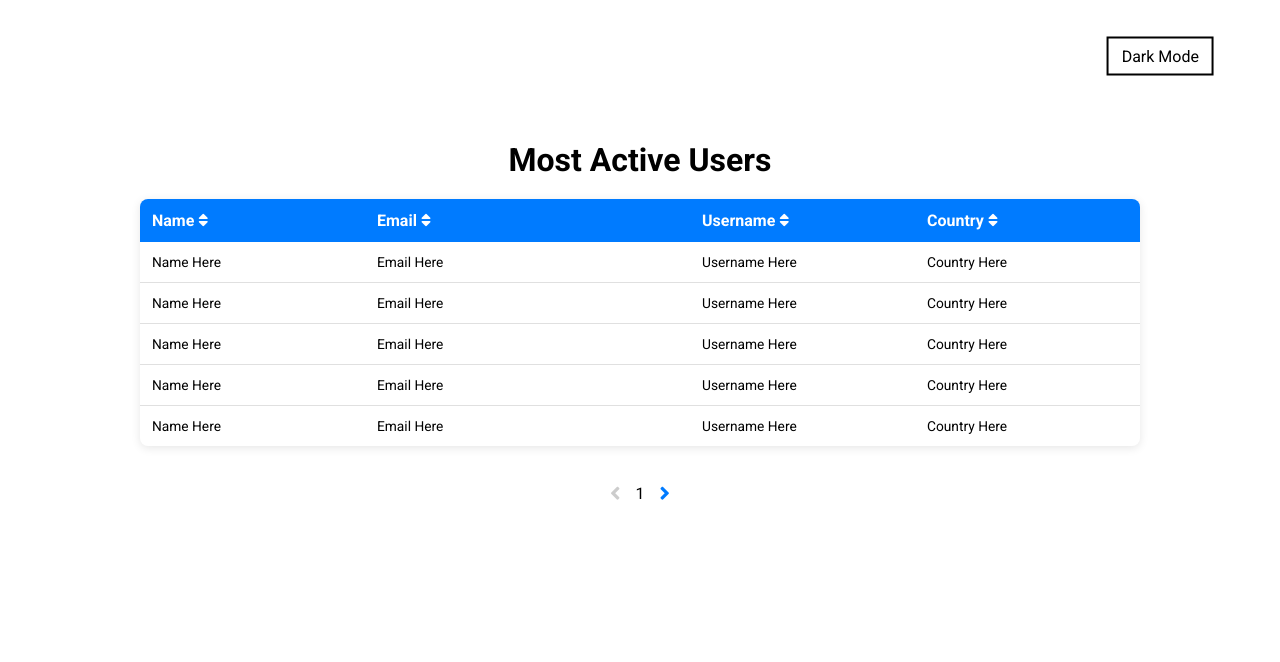
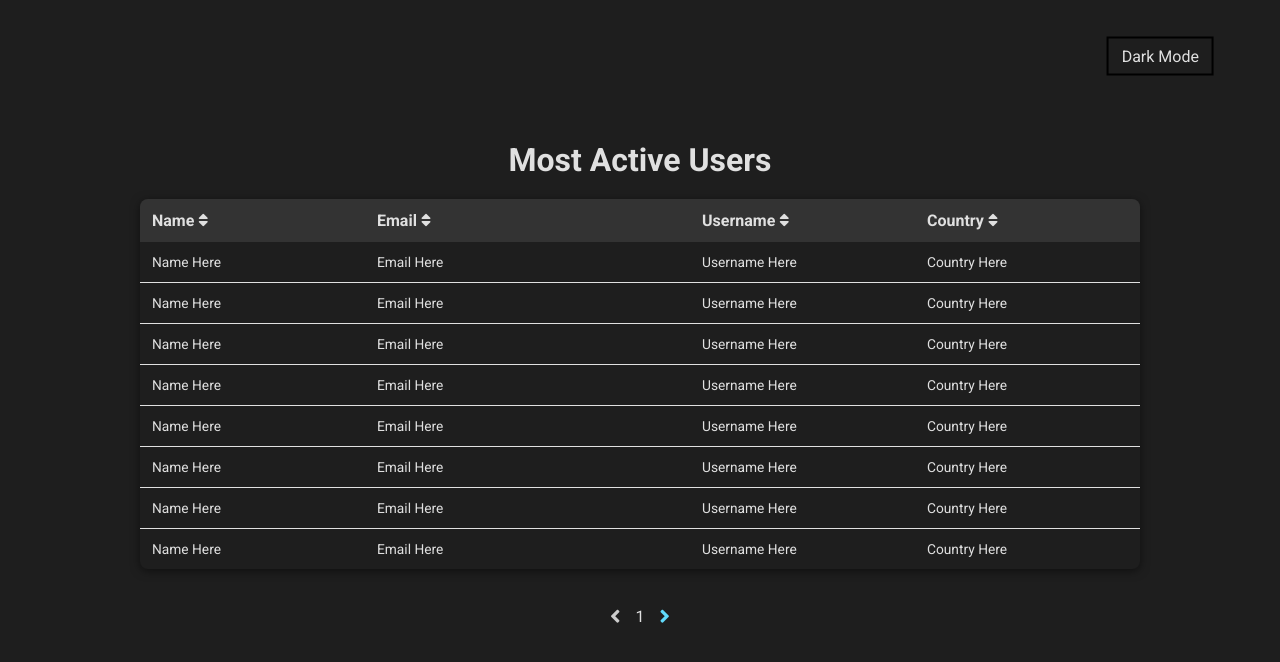
Before and after one commit to Eyob-smax/Responsive-Table-Template, a plain HTML site: page index.html in a window 1280 px wide. Both pictures are taken after a click on the element "Dark Mode". Drawn offline with Linux system fonts and the light colour scheme.

Commit message:
Dark Mode functionality with preference using localStorage

```diff
--- a/index.html
+++ b/index.html
@@ -40,34 +40,53 @@
         </thead>
         <tbody>
           <tr>
-            <td>Name Here</td>
-            <td>Email Here</td>
-            <td>Username Here</td>
-            <td>Country Here</td>
+            <td data-label="Name">Name Here</td>
+            <td data-label="Email">Email Here</td>
+            <td data-label="Username">Username Here</td>
+            <td data-label="Country">Country Here</td>
           </tr>
           <tr>
-            <td>Name Here</td>
-            <td>Email Here</td>
-            <td>Username Here</td>
-            <td>Country Here</td>
+            <td data-label="Name">Name Here</td>
+            <td data-label="Email">Email Here</td>
+            <td data-label="Username">Username Here</td>
+            <td data-label="Country">Country Here</td>
           </tr>
           <tr>
-            <td>Name Here</td>
-            <td>Email Here</td>
-            <td>Username Here</td>
-            <td>Country Here</td>
+            <td data-label="Name">Name Here</td>
+            <td data-label="Email">Email Here</td>
+            <td data-label="Username">Username Here</td>
+            <td data-label="Country">Country Here</td>
           </tr>
           <tr>
-            <td>Name Here</td>
-            <td>Email Here</td>
-            <td>Username Here</td>
-            <td>Country Here</td>
+            <td data-label="Name">Name Here</td>
+            <td data-label="Email">Email Here</td>
+            <td data-label="Username">Username Here</td>
+            <td data-label="Country">Country Here</td>
           </tr>
           <tr>
-            <td>Name Here</td>
-            <td>Email Here</td>
-            <td>Username Here</td>
-            <td>Country Here</td>
+            <td data-label="Name">Name Here</td>
+            <td data-label="Email">Email Here</td>
+            <td data-label="Username">Username Here</td>
+            <td data-label="Country">Country Here</td>
+          </tr>
+
+          <tr>
+            <td data-label="Name">Name Here</td>
+            <td data-label="Email">Email Here</td>
+            <td data-label="Username">Username Here</td>
+            <td data-label="Country">Country Here</td>
+          </tr>
+          <tr>
+            <td data-label="Name">Name Here</td>
+            <td data-label="Email">Email Here</td>
+            <td data-label="Username">Username Here</td>
+            <td data-label="Country">Country Here</td>
+          </tr>
+          <tr>
+            <td data-label="Name">Name Here</td>
+            <td data-label="Email">Email Here</td>
+            <td data-label="Username">Username Here</td>
+            <td data-label="Country">Country Here</td>
           </tr>
         </tbody>
       </table>
--- a/script.js
+++ b/script.js
@@ -0,0 +1,12 @@
+const darkToggler = document.getElementById("theme-toggle");
+
+darkToggler.addEventListener("click", () => {
+  document.body.classList.toggle("dark-mode");
+  localStorage.setItem("dark", document.body.classList.contains("dark-mode"));
+});
+
+document.addEventListener("DOMContentLoaded", () => {
+  if (localStorage.getItem("dark") === "true") {
+    document.body.classList.add("dark-mode");
+  }
+});
--- a/style.css
+++ b/style.css
@@ -162,3 +162,50 @@ tr {
 .pagination button:not(:disabled):focus {
   scale: 0.8;
 }
+
+/* ?Responsive table for mobile-view */
+
+@media (width<=508px) {
+  body {
+    padding-top: 80px;
+    align-items: flex-start;
+    overflow: auto;
+  }
+  table,
+  th,
+  tbody,
+  td,
+  tr,
+  thead {
+    display: block;
+  }
+
+  thead tr {
+    display: none;
+  }
+
+  tr:nth-child(even) {
+    background-color: var(--even-row-bg);
+  }
+
+  tr:nth-child(even):hover {
+    background-color: var(--table-hover-bg);
+  }
+
+  td:not(:last-child) {
+    border-bottom: 1px solid #e0e0e0;
+  }
+
+  td::before {
+    content: attr(data-label);
+    font-weight: bold;
+    margin-left: 20px;
+    position: absolute;
+    left: 15px;
+  }
+
+  td {
+    padding-left: 100px;
+    text-align: right;
+  }
+}
```
